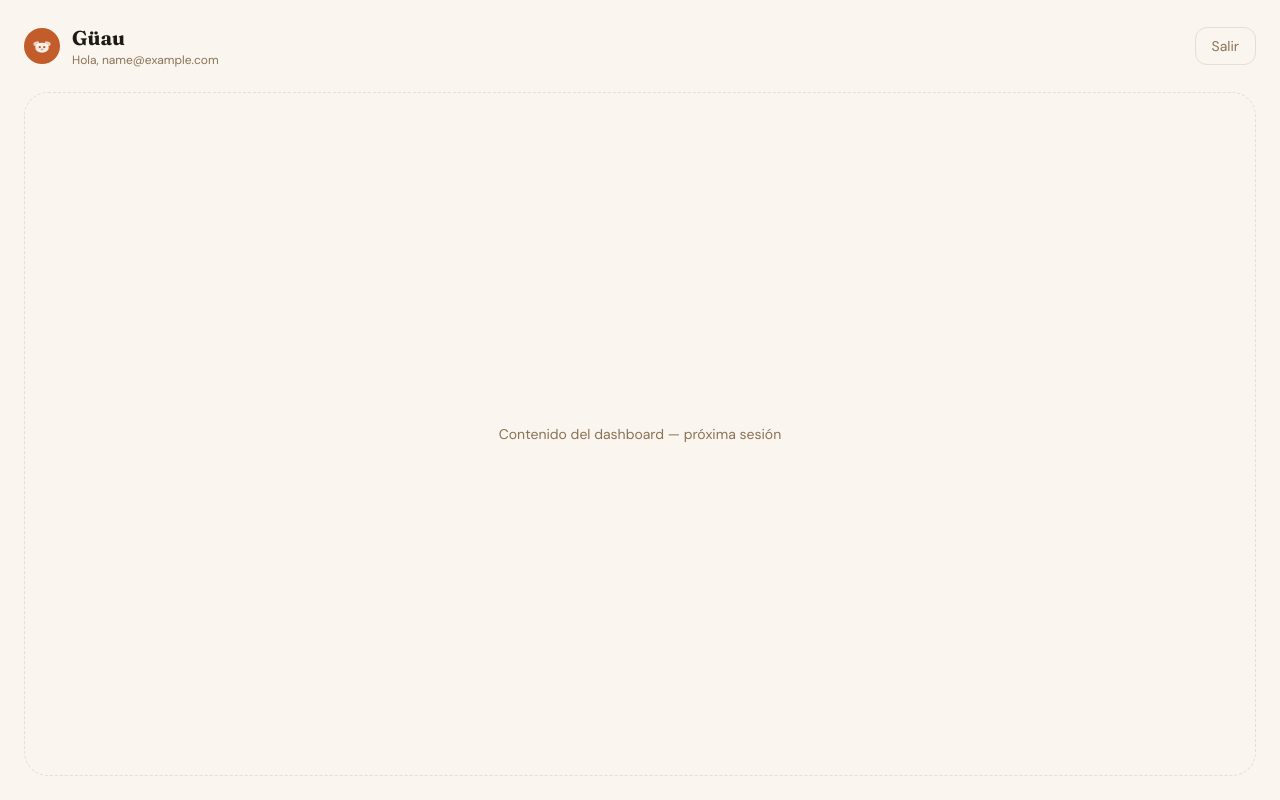
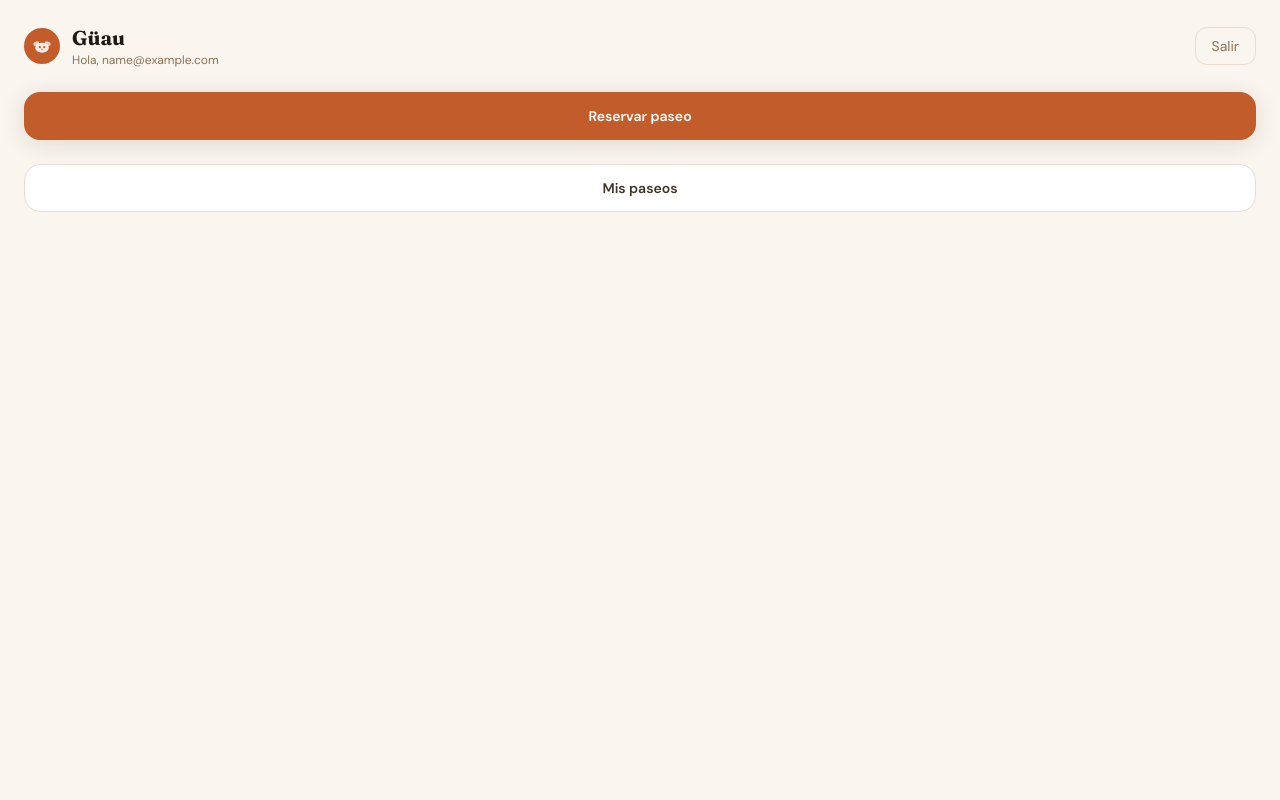
Before and after one commit to joaoboy89/guau, a Next.js app in the folder apps/web/: page /dashboard in a window 1280 px wide. Built offline with nearby package versions, Linux system fonts and the light colour scheme; no server answers; sample sign-in values are in the browser's storage.

Commit message:
feat: conectar botones del dashboard a reservar paseo y mis paseos

```diff
--- a/apps/web/app/dashboard/page.tsx
+++ b/apps/web/app/dashboard/page.tsx
@@ -1,5 +1,6 @@
 "use client";
 
+import Link from "next/link";
 import { useRequireAuth, useLogout } from "@/lib/auth";
 import { Logo } from "@/components/Logo";
 
@@ -29,11 +30,19 @@ export default function DashboardPage() {
         </button>
       </header>
 
-      <div className="flex-1 flex items-center justify-center rounded-3xl border border-dashed border-brand-border min-h-40">
-        <p className="text-sm text-brand-text-muted">
-          Contenido del dashboard — próxima sesión
-        </p>
-      </div>
+      <Link
+        href="/walks/new"
+        className="h-12 flex items-center justify-center rounded-2xl bg-brand-primary text-white font-semibold text-sm hover:opacity-90 transition-opacity shadow-float"
+      >
+        Reservar paseo
+      </Link>
+
+      <Link
+        href="/walks"
+        className="h-12 flex items-center justify-center rounded-2xl border border-brand-border bg-brand-surface text-brand-text-body font-semibold text-sm hover:shadow-card transition-shadow"
+      >
+        Mis paseos
+      </Link>
     </main>
   );
 }
```
